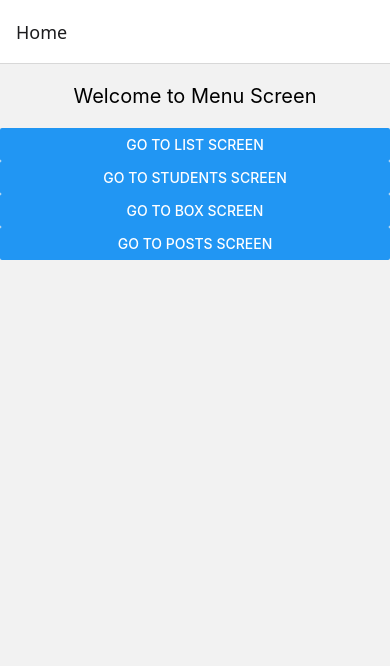
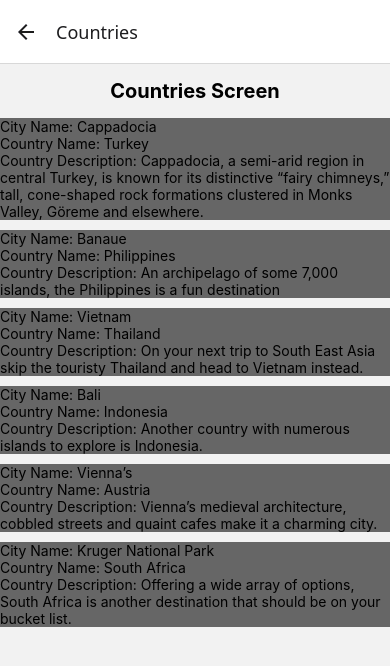
Before and after one commit to DusanPeric44/first-react-app-dec25, a React Native app: screen /Countries in a window 390 px wide. Shown: the top 666 px of the page. Built offline with nearby package versions, Linux system fonts and the light colour scheme.

Commit message:
module 14

```diff
--- a/App.js
+++ b/App.js
@@ -10,6 +10,7 @@
 import StudentsScreen from "./screens/StudentsScreen";
 import BoxScreen from "./screens/BoxScreen";
 import PostsScreen from "./screens/PostsScreen";
+import CountriesScreen from "./screens/CountriesScreen";
 
 const Stack = createStackNavigator();
 
@@ -27,6 +28,7 @@
         <Stack.Screen name="Students" component={StudentsScreen} />
         <Stack.Screen name="Box" component={BoxScreen} />
         <Stack.Screen name="Posts" component={PostsScreen} />
+        <Stack.Screen name="Countries" component={CountriesScreen} />
       </Stack.Navigator>
     </NavigationContainer>
   );
--- /dev/null
+++ b/data/countries.json
@@ -0,0 +1,38 @@
+[
+  {
+    "id": 1,
+    "name": "Cappadocia",
+    "country": "Turkey",
+    "description": "Cappadocia, a semi-arid region in central Turkey, is known for its distinctive “fairy chimneys,” tall, cone-shaped rock formations clustered in Monks Valley, Göreme and elsewhere."
+  },
+  {
+    "id": 2,
+    "name": "Banaue",
+    "country": "Philippines",
+    "description": "An archipelago of some 7,000 islands, the Philippines is a fun destination"
+  },
+  {
+    "id": 3,
+    "name": "Vietnam",
+    "country": "Thailand",
+    "description": "On your next trip to South East Asia skip the touristy Thailand and head to Vietnam instead. "
+  },
+  {
+    "id": 4,
+    "name": "Bali",
+    "country": "Indonesia",
+    "description": "Another country with numerous islands to explore is Indonesia."
+  },
+  {
+    "id": 5,
+    "name": "Vienna’s ",
+    "country": "Austria",
+    "description": "Vienna’s medieval architecture, cobbled streets and quaint cafes make it a charming city. "
+  },
+  {
+    "id": 6,
+    "name": "Kruger National Park",
+    "country": "South Africa",
+    "description": "Offering a wide array of options, South Africa is another destination that should be on your bucket list."
+  }
+]
--- /dev/null
+++ b/screens/CountriesScreen.js
@@ -0,0 +1,49 @@
+import React from "react";
+import { Text, View, StyleSheet, FlatList } from "react-native";
+import data from "../data/countries.json";
+
+export default class CountriesScreen extends React.Component {
+  constructor() {
+    super();
+    this.state = {
+      countries: [],
+    };
+  }
+
+  componentDidMount() {
+    this.setState({
+      countries: data,
+    });
+  }
+
+  render() {
+    return (
+      <View>
+        <Text style={styles.screenTitle}> Countries Screen </Text>
+        <FlatList
+          data={this.state.countries}
+          renderItem={({ item }) => (
+            <View style={styles.cardWrapper}>
+              <Text>City Name: {item.name}</Text>
+              <Text>Country Name: {item.country}</Text>
+              <Text>Country Description: {item.description}</Text>
+            </View>
+          )}
+        />
+      </View>
+    );
+  }
+}
+
+const styles = StyleSheet.create({
+  screenTitle: {
+    fontSize: 20,
+    textAlign: "center",
+    marginVertical: 15,
+    fontWeight: "bold",
+  },
+  cardWrapper: {
+    backgroundColor: "#666",
+    marginBottom: 10,
+  },
+});
--- a/screens/MenuScreen.js
+++ b/screens/MenuScreen.js
@@ -26,6 +26,11 @@
         title="Go to Posts Screen"
         onPress={() => props.navigation.navigate("Posts")}
       />
+      <Button
+        style={styles.btn}
+        title="Go to Countries Screen"
+        onPress={() => props.navigation.navigate("Countries")}
+      />
     </View>
   );
 };
```
